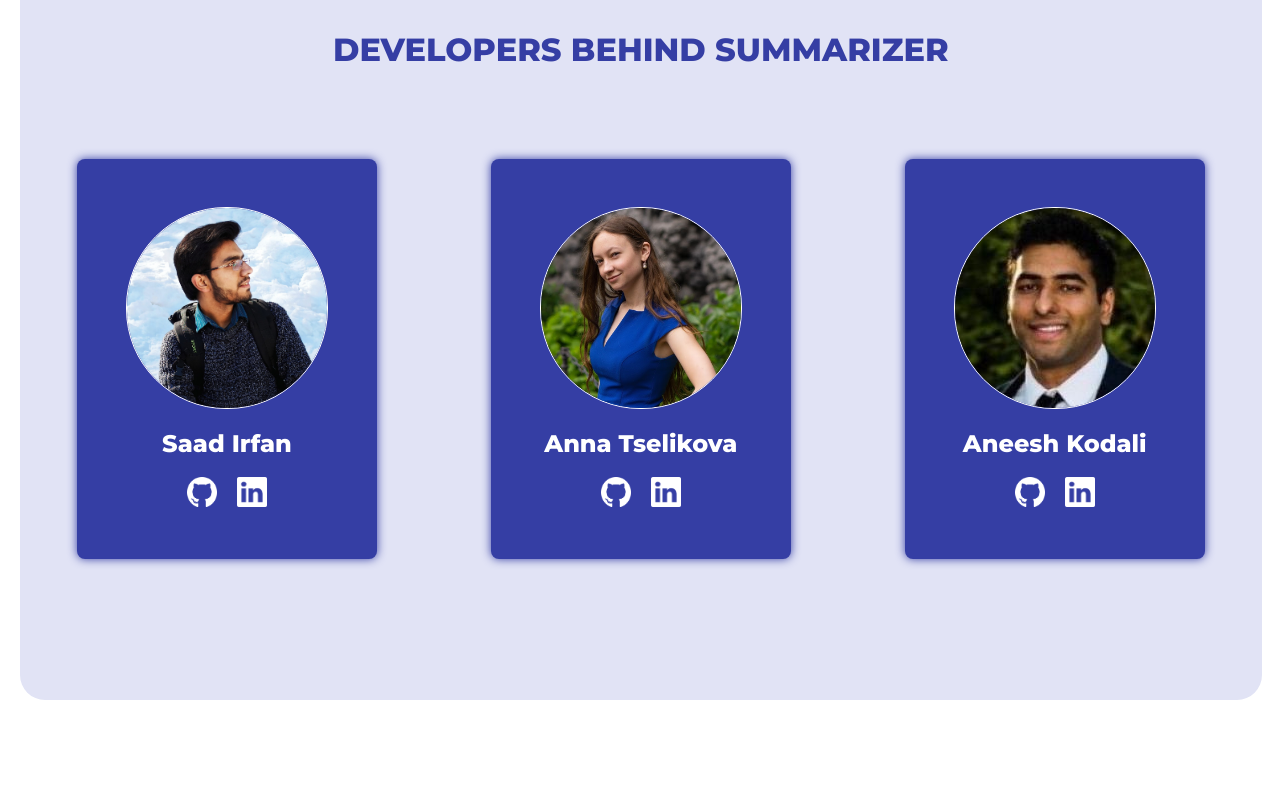
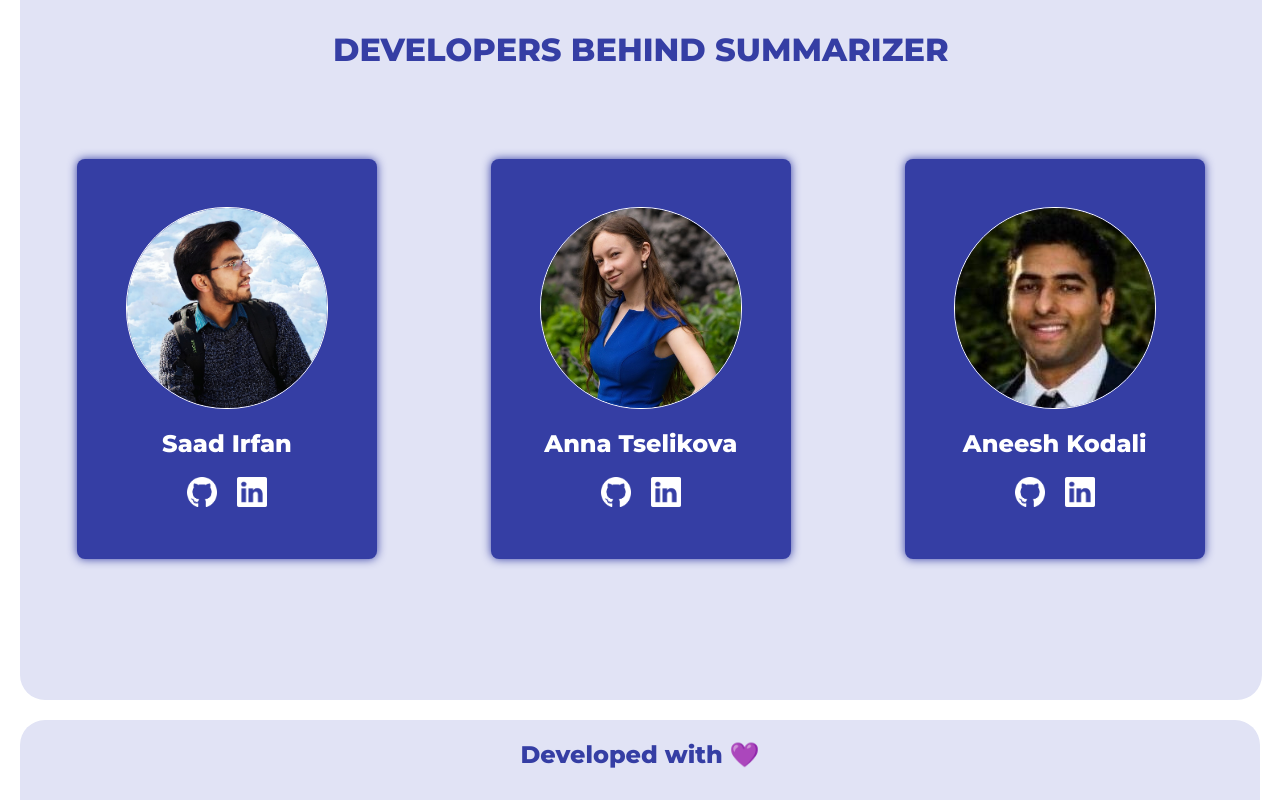
Before and after one commit to MLH-Fellowship/Shortify, a React (Create React App) app in the folder frontend/: page / in a window 1280 px wide. Shown: the part 1680-2480 px from the top of the page. Before the commit the page ends 2400 px from the top, so only its background shows below. Built offline with nearby package versions, Linux system fonts and the light colour scheme.

Commit message:
📦 NEW: footer

```diff
--- /dev/null
+++ b/frontend/src/components/Footer.js
@@ -0,0 +1,14 @@
+import React from 'react';
+import '../styles/footer.css';
+
+const Footer = () => {
+    return (
+        <div className='container-ftr'>
+            <div className='subcontainer-ftr'>
+                <h2>Developed with 💜</h2>
+            </div>
+        </div>
+    );
+};
+
+export default Footer;
--- a/frontend/src/components/Homepage.js
+++ b/frontend/src/components/Homepage.js
@@ -7,6 +7,7 @@ import scrollIntoView from 'scroll-into-view-if-needed';
 import FrontUI from './FrontUI';
 import Summarize from './Summarize';
 import Team from './Team';
+import Footer from './Footer';
 
 /**
  *
@@ -26,6 +27,7 @@ const Homepage = () => {
             <FrontUI scrollToSummarize={scrollToSummarize} />
             <Summarize />
             <Team />
+            <Footer />
         </div>
     );
 };
--- /dev/null
+++ b/frontend/src/styles/footer.css
@@ -0,0 +1,17 @@
+/* styles */
+
+.container-ftr {
+    display: flex;
+    justify-content: center;
+    margin: 0px 20px;
+    border-top-right-radius: 25px;
+    border-top-left-radius: 25px;
+    padding: 0;
+    height: 10vh;
+    background-color: #e1e3f5;
+}
+
+.subcontainer-ftr {
+    color: #353ea4;
+    font-family: 'Montserrat', sans-serif;
+}
```
